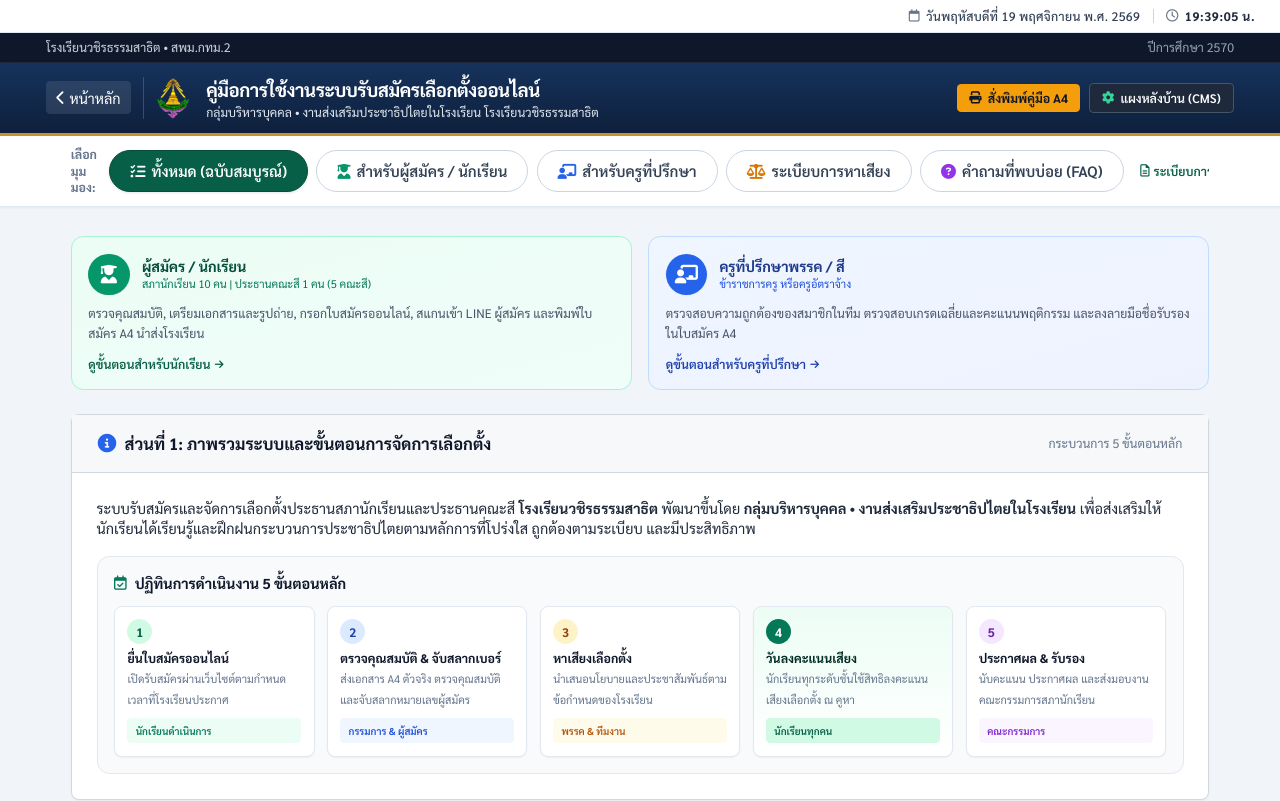
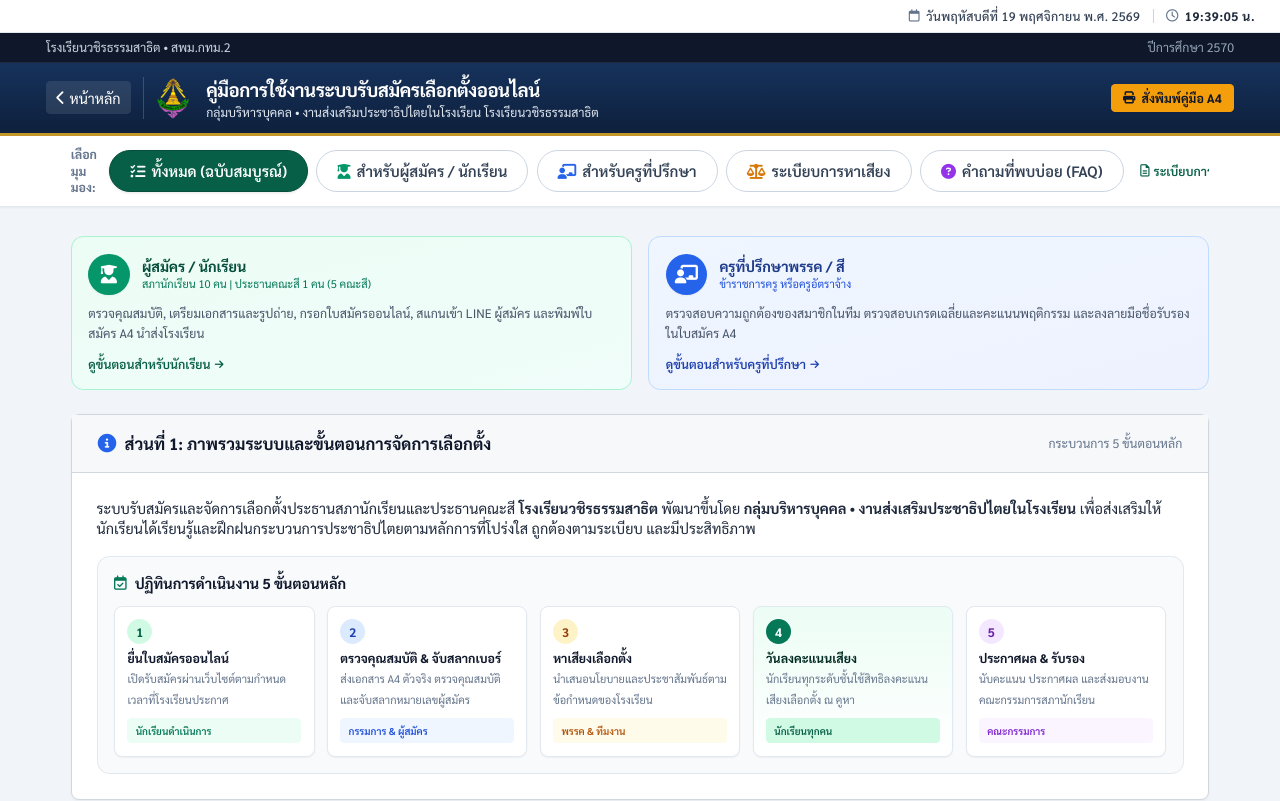
Before and after one commit to wts-edutech/wts-studentcouncil, a plain HTML site: page manual.html in a window 1280 px wide. Shown: the top 801 px of the page. Drawn offline with nearby package versions, Linux system fonts and the light colour scheme; no server answers.

Commit message:
chore(manual): remove admin CMS button from public manual header

```diff
--- a/manual.html
+++ b/manual.html
@@ -194,9 +194,6 @@
         <button onclick="window.print()" class="flex-1 sm:flex-initial justify-center bg-amber-500 hover:bg-amber-600 text-slate-900 font-bold px-3 py-1.5 rounded text-[11px] sm:text-xs flex items-center shadow-sm transition">
           <i class="fa-solid fa-print mr-1.5"></i> สั่งพิมพ์คู่มือ A4
         </button>
-        <a href="admin.html" class="flex-1 sm:flex-initial justify-center bg-slate-800 hover:bg-slate-700 text-white font-semibold px-3 py-1.5 rounded text-[11px] sm:text-xs flex items-center border border-slate-600 shadow-sm transition">
-          <i class="fa-solid fa-gear mr-1.5 text-emerald-400"></i> แผงหลังบ้าน (CMS)
-        </a>
       </div>
     </div>
   </header>
```
